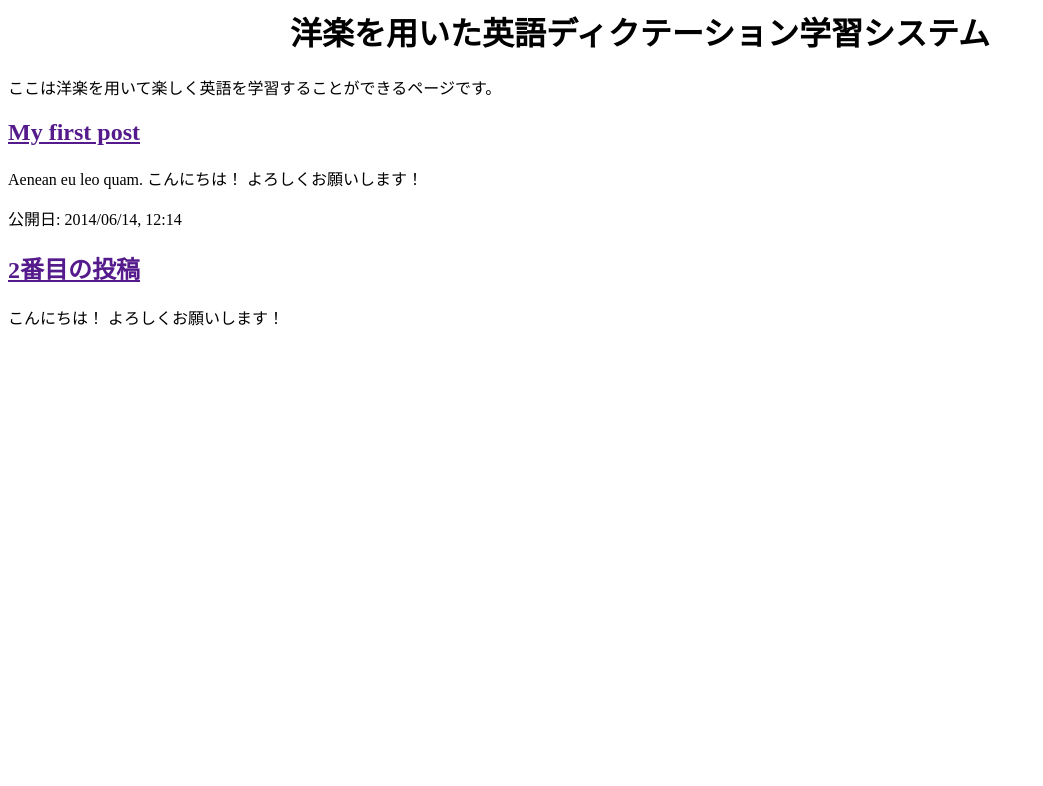
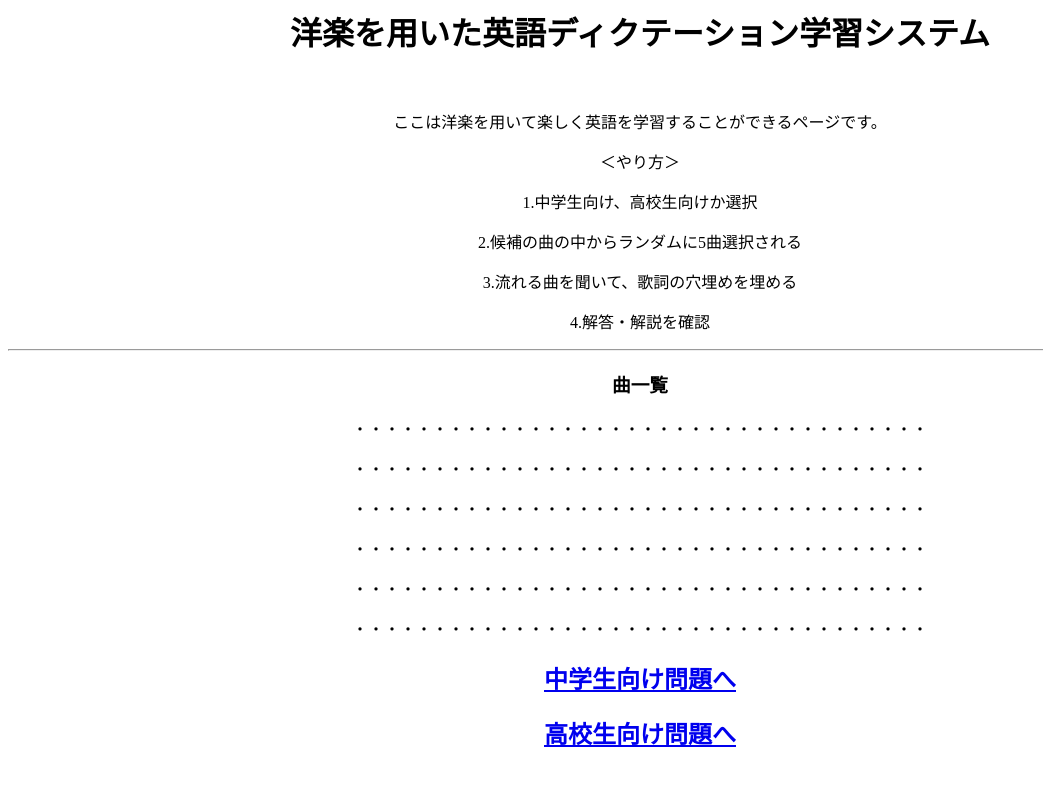
Before and after one commit to canato3/Make-System, a Django app: page / in a window 1280 px wide. Shown: the top 786 px of the page, without its empty margins (0-1043 px from the left). Run offline with Django 3.2, Linux system fonts and the light colour scheme.

Commit message:
Changed the HTML for the site.

```diff
--- a/Gsystem/templates/Gsystem/home.html
+++ b/Gsystem/templates/Gsystem/home.html
@@ -6,17 +6,29 @@
         <div>
             <h1 align="center">洋楽を用いた英語ディクテーション学習システム</h1>
         </div>
+        <br>
+        <div>
+            <p style="text-align:center;">ここは洋楽を用いて楽しく英語を学習することができるページです。</p>
+            <p style="text-align:center;">＜やり方＞</p>
+            <p style="text-align:center;">1.中学生向け、高校生向けか選択</p>
+            <p style="text-align:center;">2.候補の曲の中からランダムに5曲選択される</p>
+            <p style="text-align:center;">3.流れる曲を聞いて、歌詞の穴埋めを埋める</p>
+            <p style="text-align:center;">4.解答・解説を確認</p>
+            <hr>
 
-        <div>
-            <p　align="center">ここは洋楽を用いて楽しく英語を学習することができるページです。</p>
-            <h2><a href="">My first post</a></h2>
-            <p>Aenean eu leo quam. こんにちは！ よろしくお願いします！ </p>
         </div>
 
         <div>
-            <p>公開日: 2014/06/14, 12:14</p>
-            <h2><a href="">2番目の投稿</a></h2>
-            <p> こんにちは！ よろしくお願いします！ </p>
+            <h3 align="center">曲一覧</h3>
+            <p style="text-align:center;">・・・・・・・・・・・・・・・・・・・・・・・・・・・・・・・・・・・・</p>
+            <p style="text-align:center;">・・・・・・・・・・・・・・・・・・・・・・・・・・・・・・・・・・・・</p>
+            <p style="text-align:center;">・・・・・・・・・・・・・・・・・・・・・・・・・・・・・・・・・・・・</p>
+            <p style="text-align:center;">・・・・・・・・・・・・・・・・・・・・・・・・・・・・・・・・・・・・</p>
+            <p style="text-align:center;">・・・・・・・・・・・・・・・・・・・・・・・・・・・・・・・・・・・・</p>
+            <p style="text-align:center;">・・・・・・・・・・・・・・・・・・・・・・・・・・・・・・・・・・・・</p>
+            <h2 align="center"><a href="/">中学生向け問題へ</a></h2>
+            <h2 align="center"><a href="/">高校生向け問題へ</a></h2>
+
         </div>
     </body>
 </html>
```
